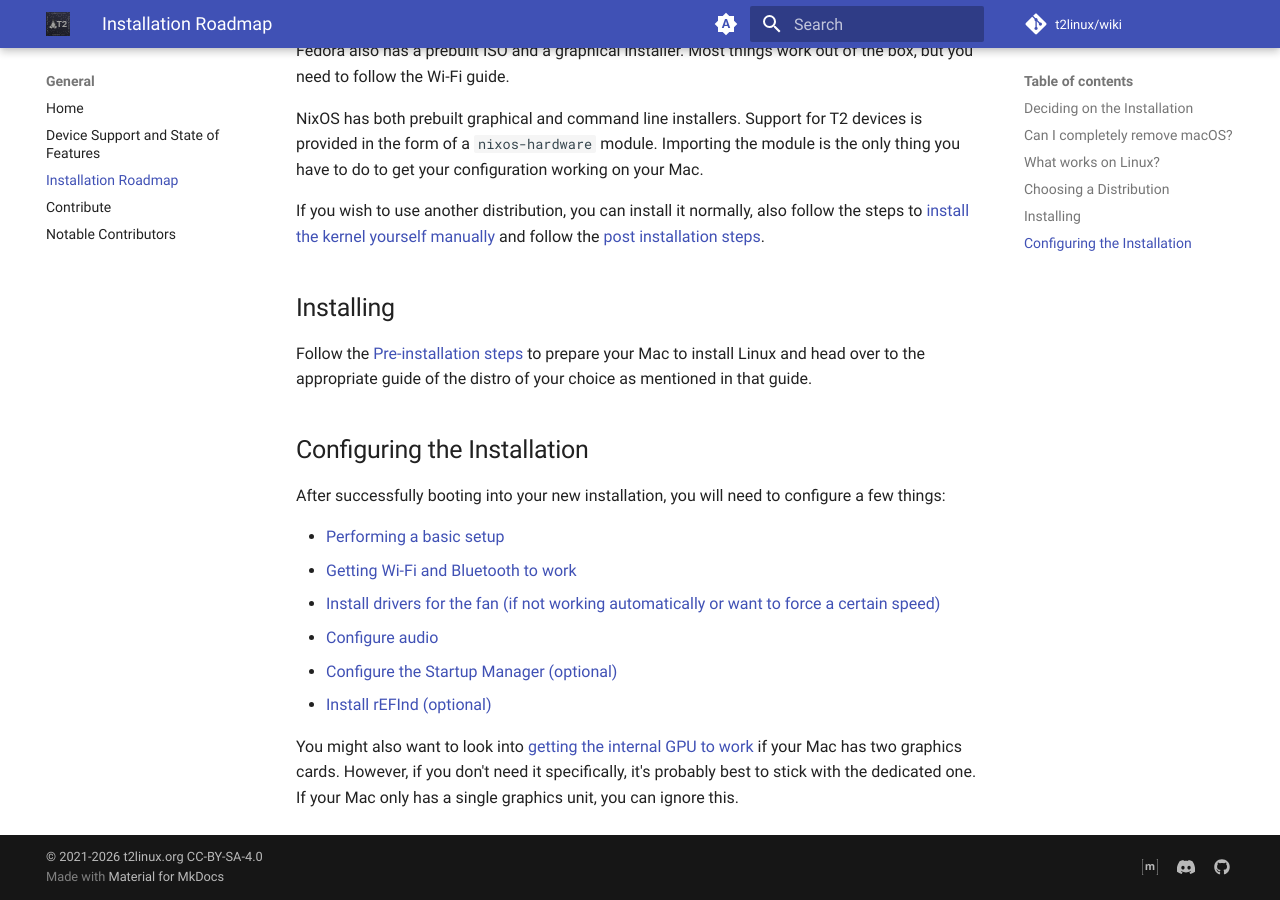
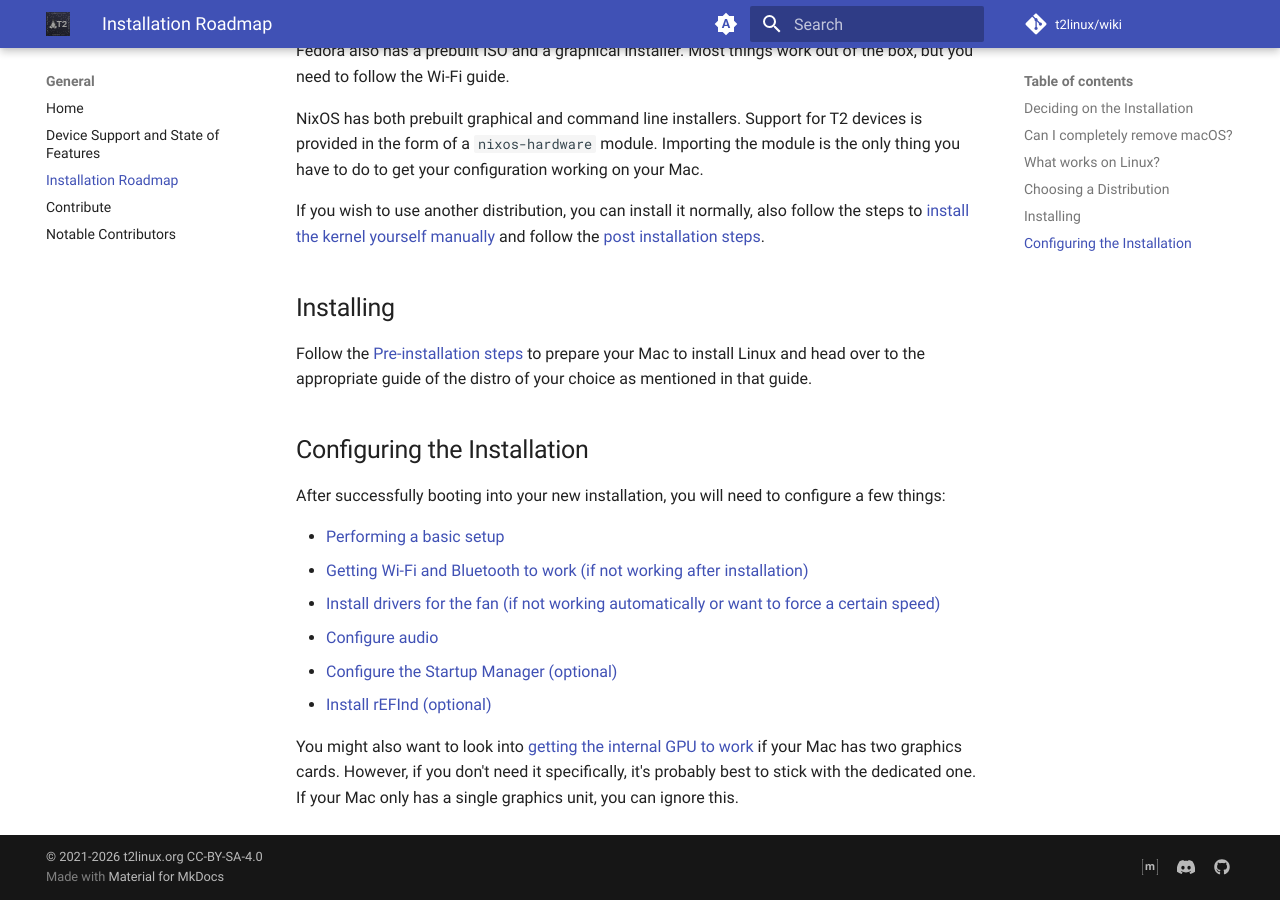
Before and after one commit to t2linux/wiki, an MkDocs documentation site: the page built from docs/roadmap.md, in a window 1280 px wide and 900 px high, scrolled down 1697 px. Built offline with MkDocs 1.6.1 and Material for MkDocs 9.7.7, drawn with Linux system fonts in a browser that asks for light colours; comment, search, counter and statistics services are not loaded.

Commit message:
Roadmap: make wifi guide as an optional step
Fixes: https://github.com/t2linux/wiki/issues/704

```diff
--- a/docs/roadmap.md
+++ b/docs/roadmap.md
@@ -60,7 +60,7 @@ Follow the [Pre-installation steps](https://wiki.t2linux.org/guides/preinstall)
 After successfully booting into your new installation, you will need to configure a few things:
 
 -   [Performing a basic setup](https://wiki.t2linux.org/guides/postinstall/)
--   [Getting Wi-Fi and Bluetooth to work](https://wiki.t2linux.org/guides/wifi-bluetooth/)
+-   [Getting Wi-Fi and Bluetooth to work (if not working after installation)](https://wiki.t2linux.org/guides/wifi-bluetooth/)
 -   [Install drivers for the fan (if not working automatically or want to force a certain speed)](https://wiki.t2linux.org/guides/fan/)
 -   [Configure audio](https://wiki.t2linux.org/guides/audio-config/)
 -   [Configure the Startup Manager (optional)](https://wiki.t2linux.org/guides/startup-manager/)
```
